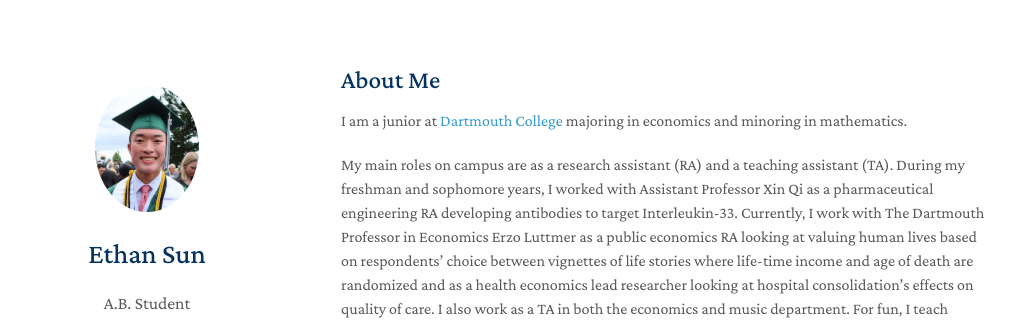
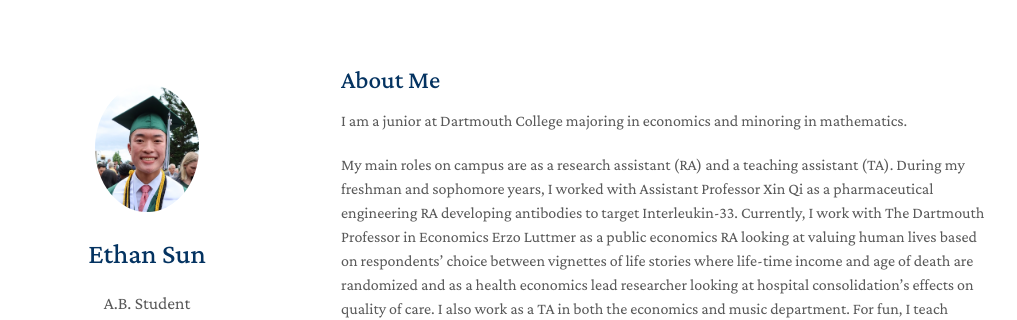
Before and after one commit to ethansun888/ethansun888.github.io, a Jekyll site: the page built from index.md, in a window 1280 px wide. Shown: the top 320 px of the page, without its empty margins (129-1146 px from the left). Built offline with Jekyll 4.4.1, drawn with Linux system fonts in a browser that asks for light colours; nearby versions of some CDN libraries; a style sheet for code colours, icons or effects is not loaded; our own code applies the rules of GitHub Pages for plain Markdown files; part of the change alters nothing that is shown.

```diff
--- a/index.md
+++ b/index.md
@@ -3,7 +3,7 @@ layout: homepage
 ---
 
 ## About Me
-I am a junior at [Dartmouth College](home.dartmouth.edu) majoring in economics and minoring in mathematics.
+I am a junior at Dartmouth College majoring in economics and minoring in mathematics.
 
 My main roles on campus are as a research assistant (RA) and a teaching assistant (TA).  During my freshman and sophomore years, I worked with Assistant Professor Xin Qi as a pharmaceutical engineering RA developing antibodies to target Interleukin-33. Currently, I work with The Dartmouth Professor in Economics Erzo Luttmer as a public economics RA looking at valuing human lives based on respondents’ choice between vignettes of life stories where life-time income and age of death are randomized and as a health economics lead researcher looking at hospital consolidation's effects on quality of care. I also work as a TA in both the economics and music department.  For fun, I teach piano, work out with my friends, act as a mentor in our Korean student association, and participate as a brother in my fraternity.
 
```
